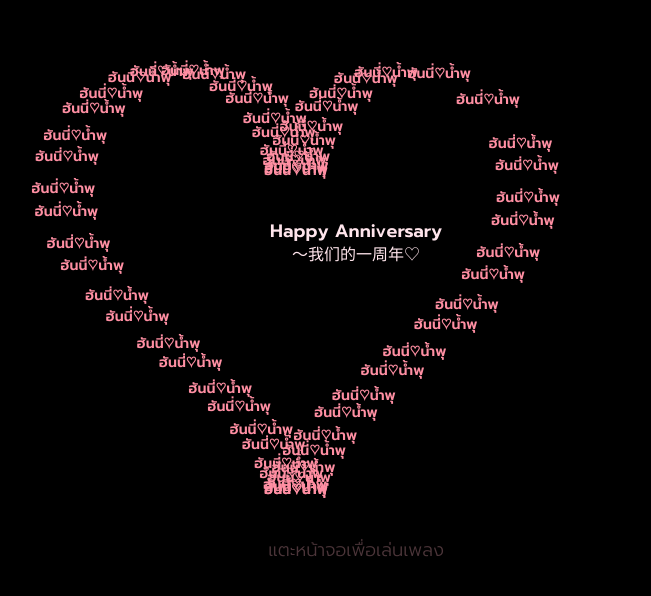
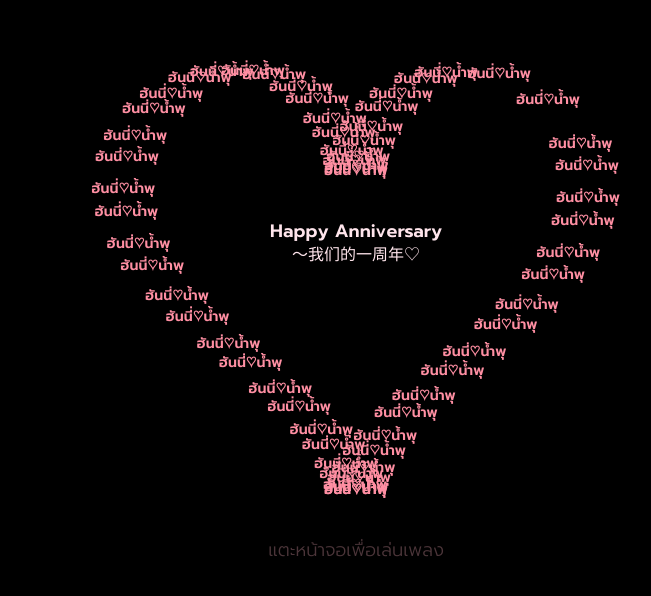
Before and after one commit to momentememories-ui/you95, a plain HTML site: page index.html in a window 1280 px wide. Shown: the part 156-752 px from the top of the page, without its empty margins (284-935 px from the left). Drawn offline with Linux system fonts and the light colour scheme.

Commit message:
Update index.html

```diff
--- a/index.html
+++ b/index.html
@@ -87,11 +87,10 @@
             let centerX = canvas.width / 2;
             let centerY = canvas.height / 2;
 
-            // กำหนดจุดศูนย์กลางของหัวใจให้ขยับไปทางซ้าย (ลบออก 60 พิกเซล)
-            // คุณสามารถปรับตัวเลข 60 เพิ่มหรือลดได้ตามต้องการเลยครับ
-            let heartCenterX = centerX - 60;
+            // แก้ไขตรงนี้: ปรับให้จุดศูนย์กลางของหัวใจกลับมาอยู่ตรงกลางหน้าจอพอดี
+            let heartCenterX = centerX;
 
-            // 1. วาดข้อความ "Happy Anniversary" ตรงกลางหน้าจอเหมือนเดิม (ใช้ centerX)
+            // 1. วาดข้อความ "Happy Anniversary" ตรงกลางหน้าจอ (ใช้ centerX)
             ctx.fillStyle = "#ffe5ec";
             ctx.font = "600 18px 'Prompt', sans-serif";
             ctx.textAlign = "center";
@@ -103,7 +102,7 @@
             ctx.font = "300 16px 'Prompt', sans-serif";
             ctx.fillText("～我们的一周年♡", centerX, centerY + 12);
 
-            // 2. วาดเส้นขอบหัวใจที่ขยับไปทางซ้าย (เปลี่ยนไปใช้ heartCenterX)
+            // 2. วาดเส้นขอบหัวใจให้ตรงกลาง (ใช้ heartCenterX ที่เท่ากับ centerX แล้ว)
             ctx.fillStyle = "#ff8fa3";
             ctx.font = "bold 14px 'Prompt', sans-serif";
 
```
